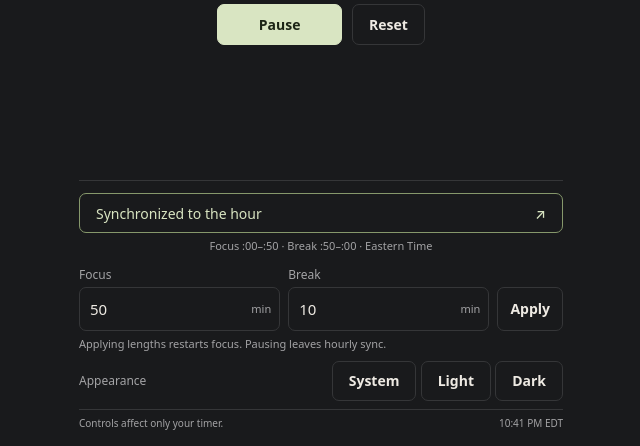
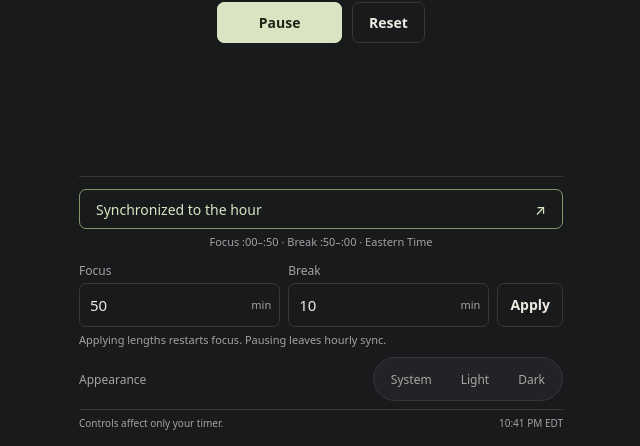
Before and after one commit to Pancreas-Pratik/pomodoro-hourly-sync, a website: page docs/index.html in a window 1280 px wide. Shown: the part 354-800 px from the top of the page, without its empty margins (319-959 px from the left). Drawn offline with Linux system fonts and the light colour scheme.

Commit message:
Add theme switch styles to style.css
Added styles for a three-way theme switch component.

```diff
--- a/docs/style.css
+++ b/docs/style.css
@@ -232,3 +232,39 @@ footer {
   outline: 2px solid var(--accent);
   outline-offset: 3px;
 }
+
+
+/* Three-way appearance toggle */
+.theme-switch {
+  display: inline-flex;
+  gap: 3px;
+  padding: 4px;
+  background: var(--surface);
+  border: 1px solid var(--line);
+  border-radius: 999px;
+}
+
+.theme-switch button {
+  appearance: none;
+  background: transparent;
+  border: none;
+  border-radius: 999px;
+  color: inherit;
+  opacity: 0.65;
+  padding: 8px 13px;
+  font: inherit;
+  font-size: 12px;
+  cursor: pointer;
+}
+
+.theme-switch button[aria-pressed="true"] {
+  background: #5865f2;
+  color: white;
+  opacity: 1;
+  font-weight: 600;
+}
+
+.theme-switch button:focus-visible {
+  outline: 2px solid #5865f2;
+  outline-offset: 2px;
+}
```
